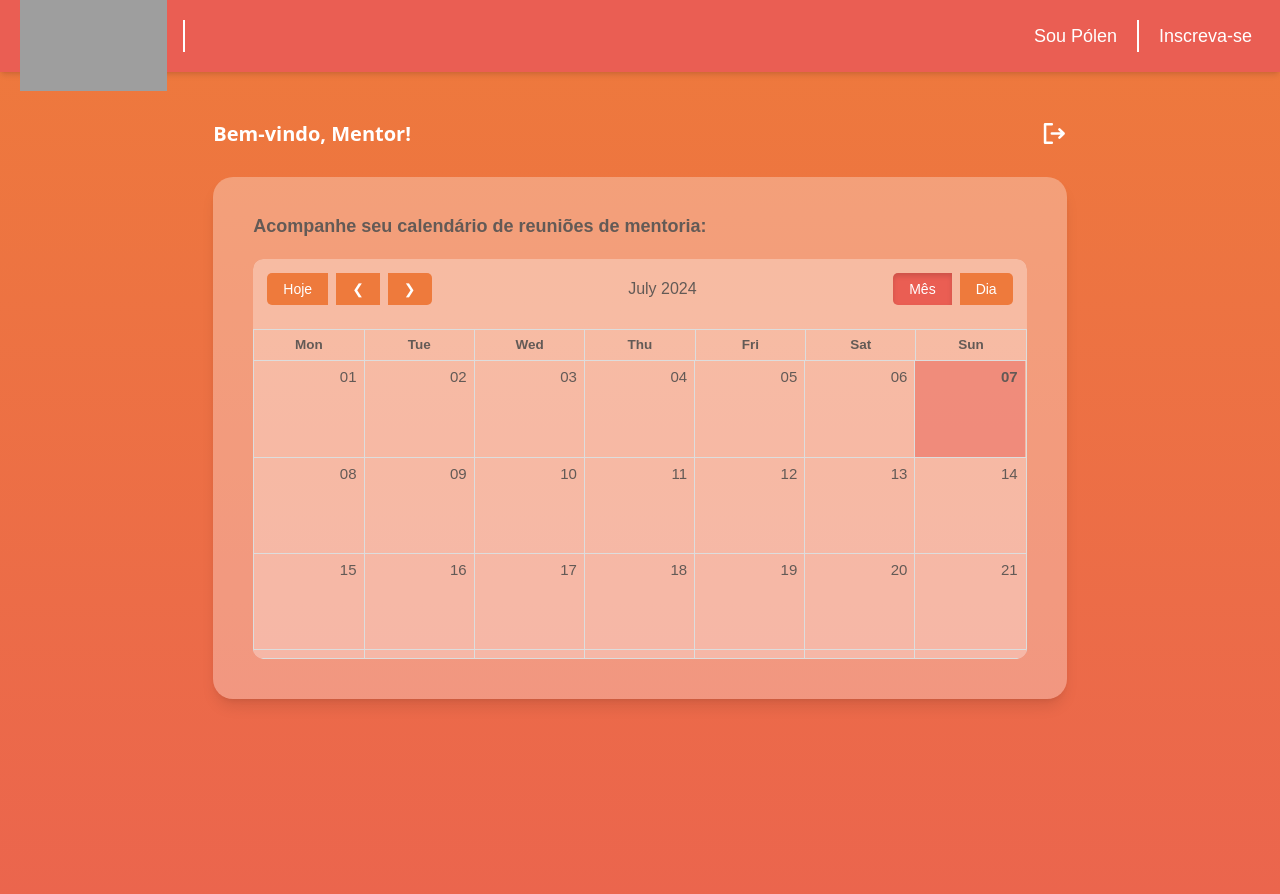
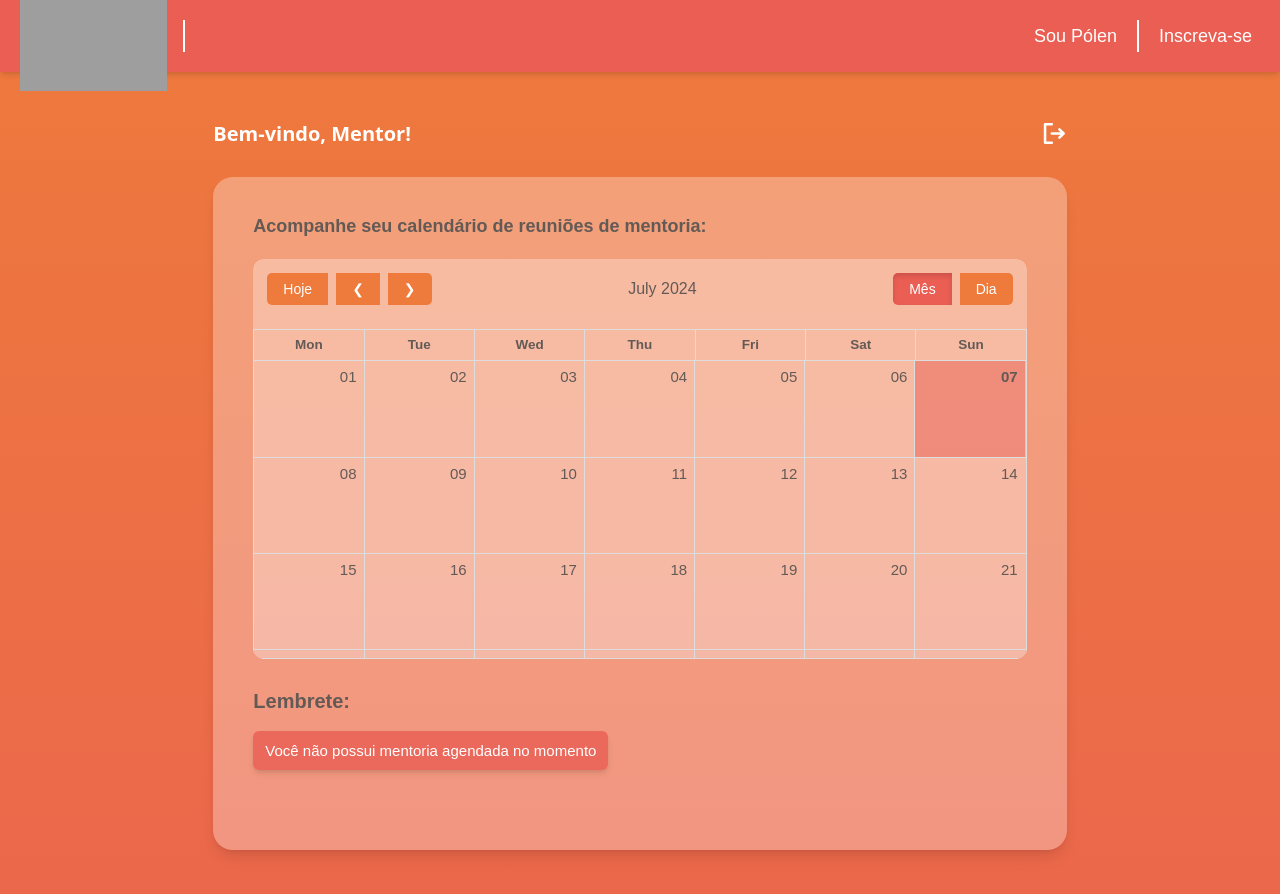
Before and after one commit to HextechBRISA/polen-inovacao-front, a Next.js app: page /mentor in a window 1280 px wide. Shown: the top 894 px of the page. Built offline with nearby package versions, Linux system fonts and the light colour scheme; grey boxes are pictures that could not be loaded; a web font is replaced by a local one.

Commit message:
feat: add mentoring reminder in mentor area

```diff
--- /dev/null
+++ b/src/app/mentor/components/MeetingMentorReminder.tsx
@@ -0,0 +1,34 @@
+"use client";
+import React, { useState } from "react";
+
+export default function MeetingMentorReminder() {
+  const [hasScheduledMentoring, setHasScheduledMentoring] = useState();
+  const [scheduledResident, setScheduledResident] = useState([
+    { resident: "João" },
+    { resident: "Maria" },
+  ]);
+
+  return (
+    <div className="w-full flex flex-col items-start mb-10">
+      <h1 className="mb-[20px] text-[20px] font-bold mt-8">Lembrete:</h1>
+      {hasScheduledMentoring && scheduledResident.length > 0 ? (
+        scheduledResident.map((scheduledResident, index) => (
+          <div
+            key={index}
+            className="shadow-md w-auto h-auto bg-[#EA5E53] bg-opacity-80 text-white text-[15px] text-center rounded-md flex items-center justify-center mb-5 p-3"
+          >
+            <p>
+              Você possui uma mentoria marcada com o residente {scheduledResident.resident}
+            </p>
+          </div>
+        ))
+      ) : (
+        <>
+          <div className="shadow-md w-auto h-auto bg-[#EA5E53] bg-opacity-80 text-white text-[15px] text-center rounded-md flex items-center justify-center p-3">
+            <p>Você não possui mentoria agendada no momento</p>
+          </div>
+        </>
+      )}
+    </div>
+  );
+}
--- a/src/app/mentor/mentor-profile/components/MentorCalendar.tsx
+++ b/src/app/mentor/components/MentorCalendar.tsx
@@ -11,7 +11,7 @@ import {
 import { ptBR } from "date-fns/locale";
 import Swal from "sweetalert2";
 import "react-big-calendar/lib/css/react-big-calendar.css";
-import "../../../../styles/calendar.css";
+import "../../../styles/calendar.css";
 import MeetingSuccess from "./MeetingSuccess";
 
 const locales = {
--- a/src/app/mentor/mentor-profile/page.tsx
+++ b/src/app/mentor/mentor-profile/page.tsx
@@ -4,7 +4,7 @@ import Link from "next/link";
 import Image from "next/image";
 import Mentor from "../../../../public/Mentor.png";
 import { FaRegHeart, FaHeart, FaArrowLeft } from "react-icons/fa";
-import MentorCalendar from "./components/MentorCalendar";
+import MentorCalendar from "../components/MentorCalendar";
 
 export default function MentorProfilePage() {
   const [isFavorited, setIsFavorited] = useState(false);
--- a/src/app/mentor/page.tsx
+++ b/src/app/mentor/page.tsx
@@ -2,7 +2,8 @@
 import React from "react";
 import { PiSignOutBold } from "react-icons/pi";
 import Link from "next/link";
-import MentorCalendar from "./mentor-profile/components/MentorCalendar";
+import MentorCalendar from "./components/MentorCalendar";
+import MeetingMentorReminder from "./components/MeetingMentorReminder";
 
 export default function MentorPage() {
   return (
@@ -17,8 +18,8 @@ export default function MentorPage() {
       </div>
       <div className="bg-white bg-opacity-30 mt-[30px] mx-auto rounded-[20px] p-10 shadow-lg flex flex-col items-center justify-center w-3/5 lg:w-4/6 xs:w-5/6">
         <h2 className="w-full font-bold text-[18px] xs:text-[16px] text-left mb-6">Acompanhe seu calendário de reuniões de mentoria:</h2>
-
         <MentorCalendar isMentor={true} />
+        <MeetingMentorReminder />
       </div>
     </>
   );
--- a/src/app/resident/components/MeetingReminder.tsx
+++ b/src/app/resident/components/MeetingResidentReminder.tsx
@@ -3,7 +3,7 @@ import Link from "next/link";
 import React, { useState } from "react";
 import { FaArrowRightLong } from "react-icons/fa6";
 
-export default function MeetingReminder() {
+export default function MeetingResidentReminder() {
   // Estado para verificar se o aluno tem mentorias agendadas
   const [hasMentorships, setHasMentorships] = useState(); // Mude para true para testar mentorias marcadas
   // Estado para armazenar a lista de mentorias
--- a/src/app/resident/page.tsx
+++ b/src/app/resident/page.tsx
@@ -1,6 +1,6 @@
 "use client";
 import React from "react";
-import MeetingReminder from "./components/MeetingReminder";
+import MeetingReminder from "./components/MeetingResidentReminder";
 import FavoriteMentorsArea from "./components/FavoriteMentorsArea";
 import { PiSignOutBold } from "react-icons/pi";
 import Link from "next/link";
```
Also changed, not shown: src/app/mentor/components/MeetingSuccess.tsx (renamed from src/app/mentor/mentor-profile/components/MeetingSuccess.tsx).
